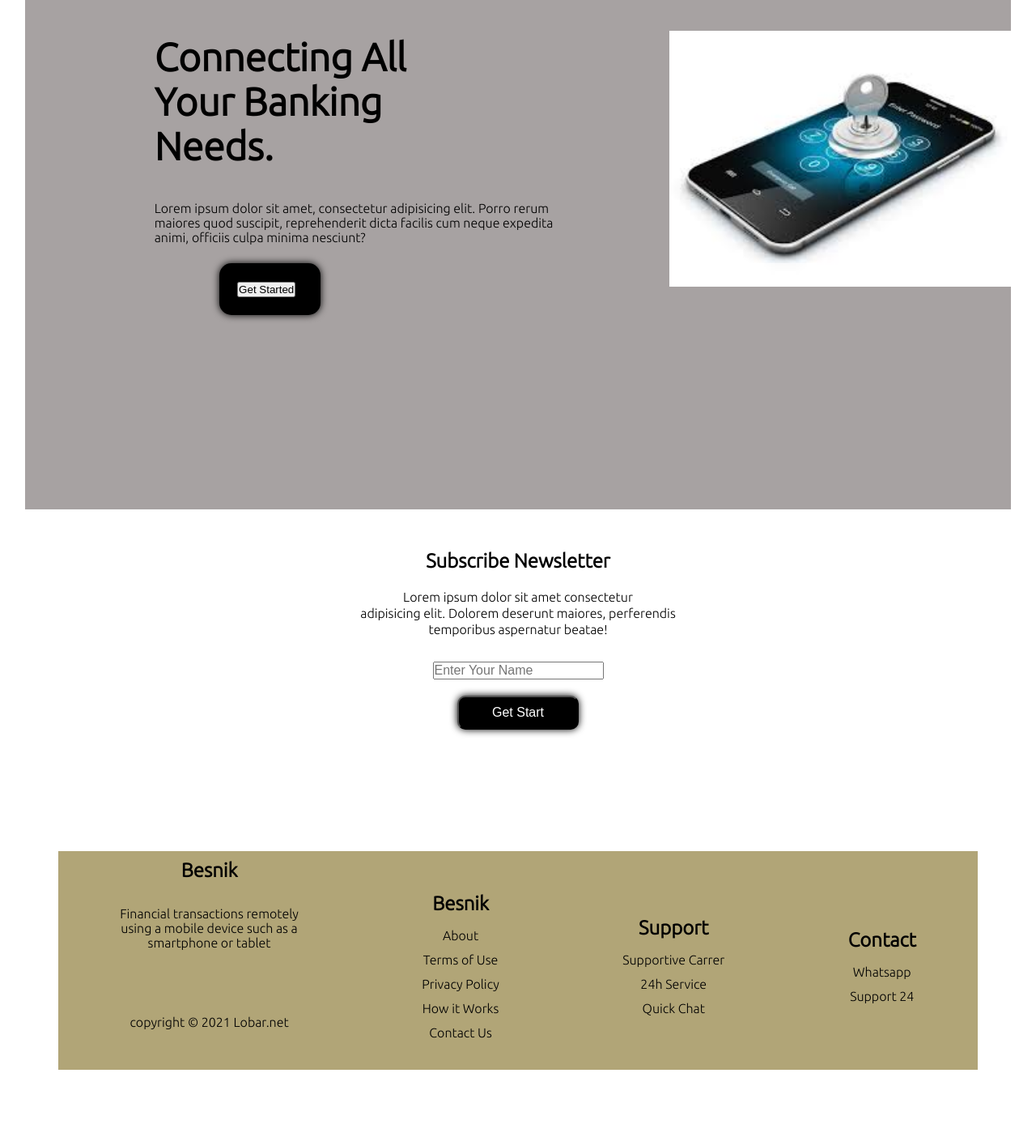
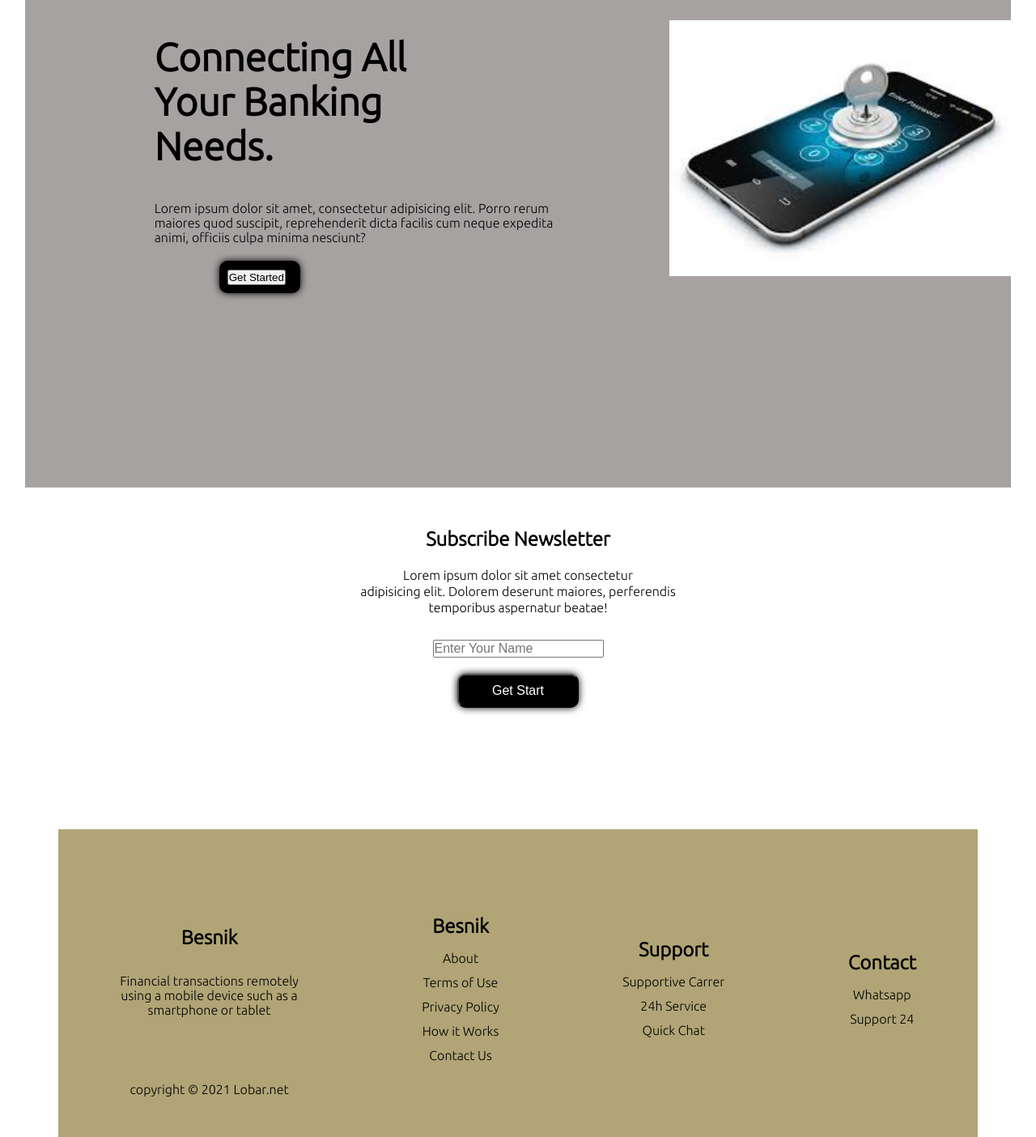
Before and after one commit to FizaShaheen/Gadgets-Web, a plain HTML site: page index.html in a window 1280 px wide. Shown: the part 1205-2609 px from the top of the page at 81% size. Before the commit the page ends 2526 px from the top, so only its background shows below. Drawn offline with Linux system fonts and the light colour scheme.

Commit message:
COMPLETE

```diff
--- a/main/style.css
+++ b/main/style.css
@@ -159,19 +159,18 @@
     padding-right: 10vh;
 }
 .button {
+    padding: 10px;
+    margin-top: 20px;
     width: 80px;
-    padding: 2.8vh;
-    margin-top: 2.8vh;
     margin-left: 30vh;
     font-size: 1rem;
-    border-radius: 15px;
     background-color: black;
     color: white;
     box-shadow: 0 0 10px black;
+    border-radius: 10px;
     transition: all 0.5s;
   }
-
-  .button:hover {
+.button:hover {
     cursor: pointer;
     background-color: slateblue;
   }
@@ -234,7 +233,7 @@
   }
 
   .besnik-1 h2 {
-    padding-top: 10px;
+    padding-top: 15vh;
     /* line-height: 15px; */
   }
 
@@ -254,7 +253,7 @@
   }
 
   .support {
-    padding-top: 10px;
+    padding-top: 1vh;
   }
 
   .support ul li {
```
Also changed, not shown: index.html (+1 -0 lines).
